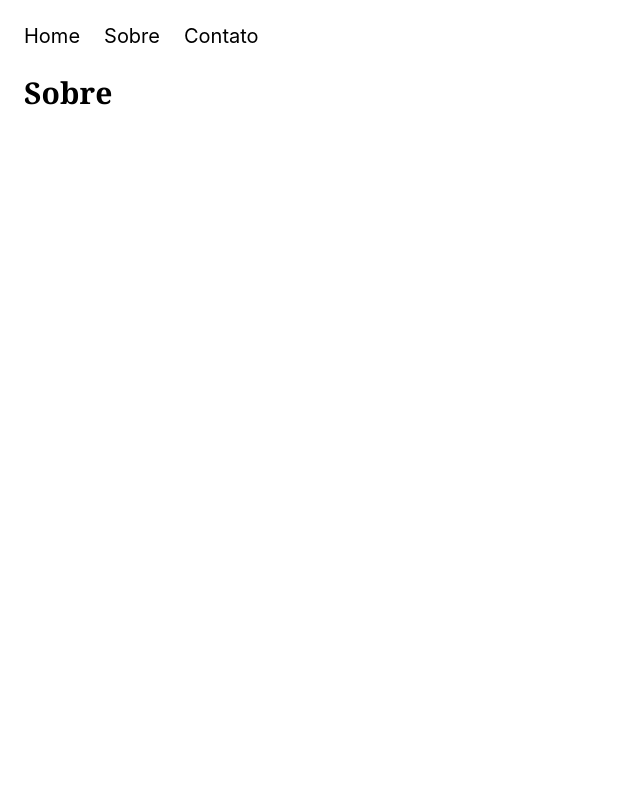
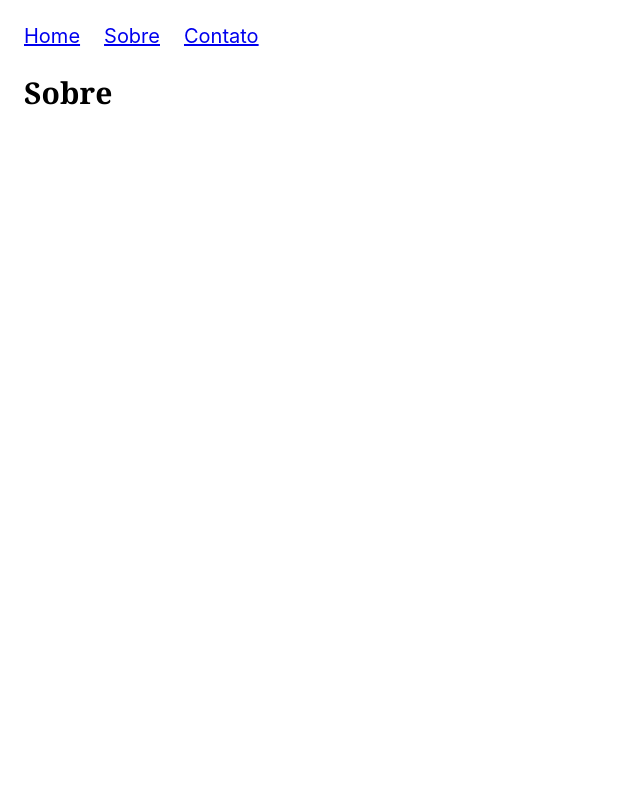
Before and after one commit to AndersonSantosAraujo/next, a Next.js app: page /sobre in a window 1280 px wide. Shown: the top 800 px of the page, without its empty margins (0-640 px from the left). Built offline with nearby package versions, Linux system fonts and the light colour scheme.

Commit message:
feat: Link (#0202)

```diff
--- a/src/app/sobre/page.tsx
+++ b/src/app/sobre/page.tsx
@@ -9,6 +9,9 @@ export default function SobrePage() {
   return (
     <main>
       <h2>Sobre</h2>
+      <h2 style={{ margin: "1600px 0" }} id="empresa">
+        A empresa
+      </h2>
     </main>
   );
 }
--- a/src/components/Menu.tsx
+++ b/src/components/Menu.tsx
@@ -1,9 +1,24 @@
+import Link from "next/link";
+
 export default function Menu() {
   return (
+    // prefetch=true já é padrão
     <ul className="menu">
-      <li>Home</li>
-      <li>Sobre</li>
-      <li>Contato</li>
+      <li>
+        <Link href="/" prefetch={true}>
+          Home
+        </Link>
+      </li>
+      <li>
+        <Link href="/sobre#empresa" prefetch={true} scroll={false}>
+          Sobre
+        </Link>
+      </li>
+      <li>
+        <Link href="/contato" prefetch={true}>
+          Contato
+        </Link>
+      </li>
     </ul>
   );
 }
```
